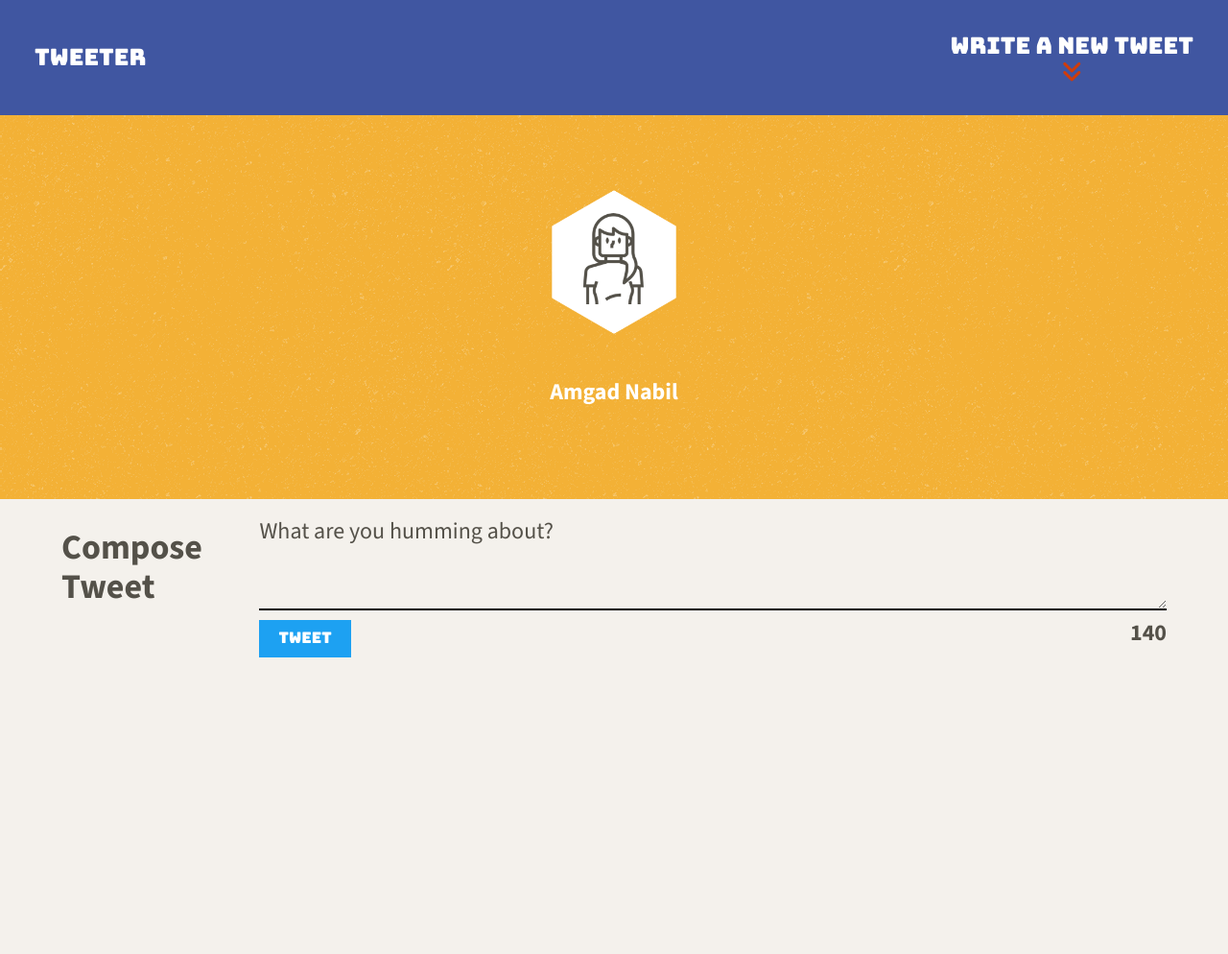
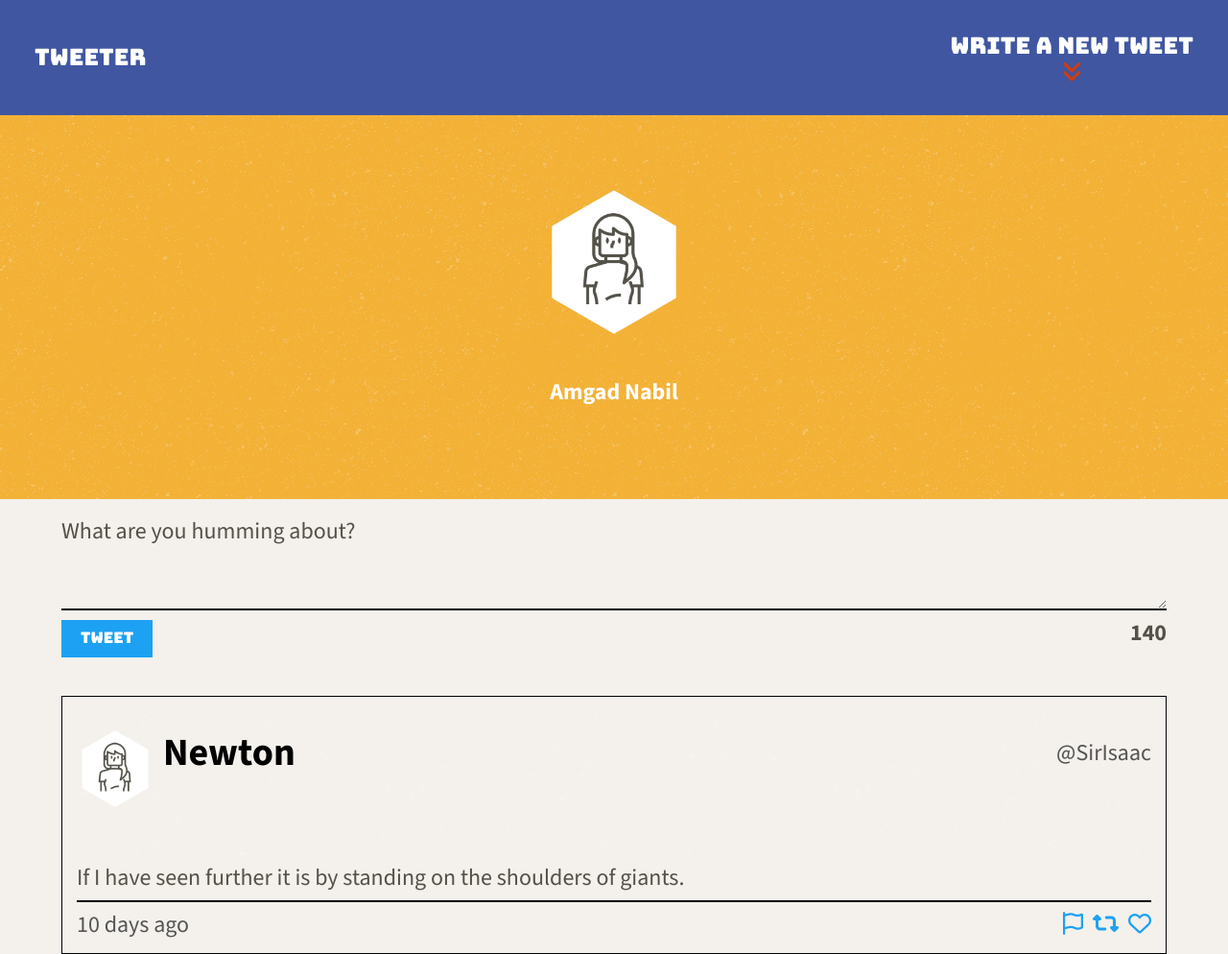
Before and after one commit to Amga20d/tweeter, a website: page public/index.html in a window 1280 px wide. Shown: the whole page at 96% size. Before the commit the page ends 800 px from the top, so only its background shows below. Drawn offline with nearby package versions, Linux system fonts and the light colour scheme.

Commit message:
Added tweet markup and style

```diff
--- a/public/index.html
+++ b/public/index.html
@@ -18,6 +18,7 @@
     <link rel="stylesheet" href="/styles/nav.css" type="text/css" />
     <link rel="stylesheet" href="/styles/header.css" type="text/css" />
     <link rel="stylesheet" href="/styles/new-tweet.css" type="text/css" />
+    <link rel="stylesheet" href="/styles/tweet.css" type="text/css" />
 
     <!-- External JS -->
     <script src="https://ajax.googleapis.com/ajax/libs/jquery/3.4.1/jquery.min.js"></script>
@@ -50,7 +51,6 @@
     <!-- Page-specific (main) content here -->
     <main class="container">
       <section class="new-tweet">
-        <h2>Compose Tweet</h2>
         <form action="/tweets/" method="POST">
           <label for="tweet-text">What are you humming about?</label>
           <textarea name="text" id="tweet-text"></textarea>
@@ -60,6 +60,23 @@
           </div>
         </form>
       </section>
+      <article class="tweet">
+        <header class="tweet-header">
+          <img src="/images/profile-hex.png" alt="Profile Picture" class="profile-picture">
+          <h2>Newton</h2>
+          <p class="username">@SirIsaac</p>
+        </header>
+        <p>If I have seen further it is by standing on the shoulders of giants.</p>
+        <hr>
+        <footer>
+          <span class="tweet-time">10 days ago</span>
+          <div class="icon-container">
+            <span class="icon"><i class="fa-regular fa-flag"></i></span>
+            <span class="icon"><i class="fa-solid fa-retweet"></i></span>
+            <span class="icon"><i class="fa-regular fa-heart"></i></span>
+          </div>
+        </footer>
+      </article>
     </main>
   </body>
 </html>
--- /dev/null
+++ b/public/styles/tweet.css
@@ -0,0 +1,74 @@
+article.tweet {
+  border: 1px solid #000000;
+  padding: 15px;
+  margin-top: 20px;
+  background-color: #f4f1ec !important;
+  transition: box-shadow 0.3s ease;
+}
+
+article.tweet:hover {
+  box-shadow: 0px 4px 8px rgba(0, 0, 0, 0.2);
+}
+
+article.tweet .tweet-header {
+  display: flex;
+  justify-content: flex-start;
+  align-items: flex-start;
+  flex-direction: row;
+  background-color: #f4f1ec;
+  height: 150px;
+}
+
+article.tweet .tweet-header img {
+  width: 80px;
+  height: 80px;
+  border-radius: 50%;
+  margin-right: 10px;
+}
+
+article.tweet .tweet-header h2 {
+  font-size: 40px;
+  margin: 0 10px 0 0;
+  color: #000;
+}
+
+article.tweet .tweet-header .username {
+  margin-left: auto;
+  color: #555;
+}
+
+article.tweet p {
+  margin: 10px 0;
+}
+
+article.tweet hr {
+  border: 0;
+  border-top: 2px solid #000;
+  margin: 10px 0;
+}
+
+article.tweet footer {
+  display: flex;
+  justify-content: space-between;
+  align-items: center;
+}
+
+article.tweet footer .tweet-time {
+  color: #555;
+}
+
+article.tweet footer .icon-container {
+  display: flex;
+}
+
+article.tweet footer .icon {
+  margin-left: 10px;
+  color: #1da1f2;
+  cursor: pointer;
+  transition: color 0.3s ease;
+}
+
+article.tweet footer .icon:hover {
+  color: #f8cf19;
+
+}
--- a/server/data-files/initial-tweets.json
+++ b/server/data-files/initial-tweets.json
@@ -8,7 +8,7 @@
     "content": {
       "text": "If I have seen further it is by standing on the shoulders of giants"
     },
-    "created_at": 1736911247760
+    "created_at": 1737155710557
   },
   {
     "user": {
@@ -19,6 +19,6 @@
     "content": {
       "text": "Je pense , donc je suis"
     },
-    "created_at": 1736997647760
+    "created_at": 1737242110557
   }
 ]
```
